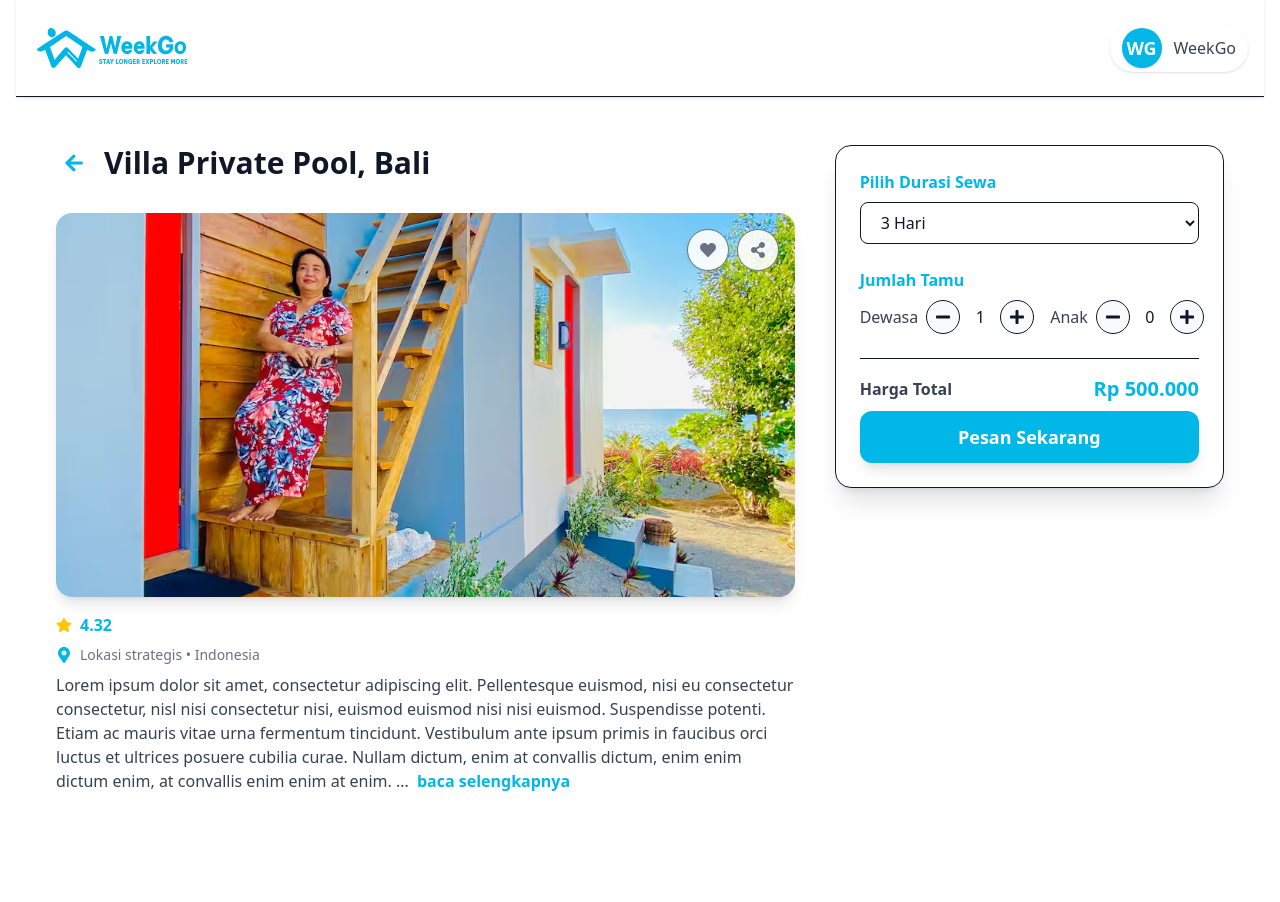
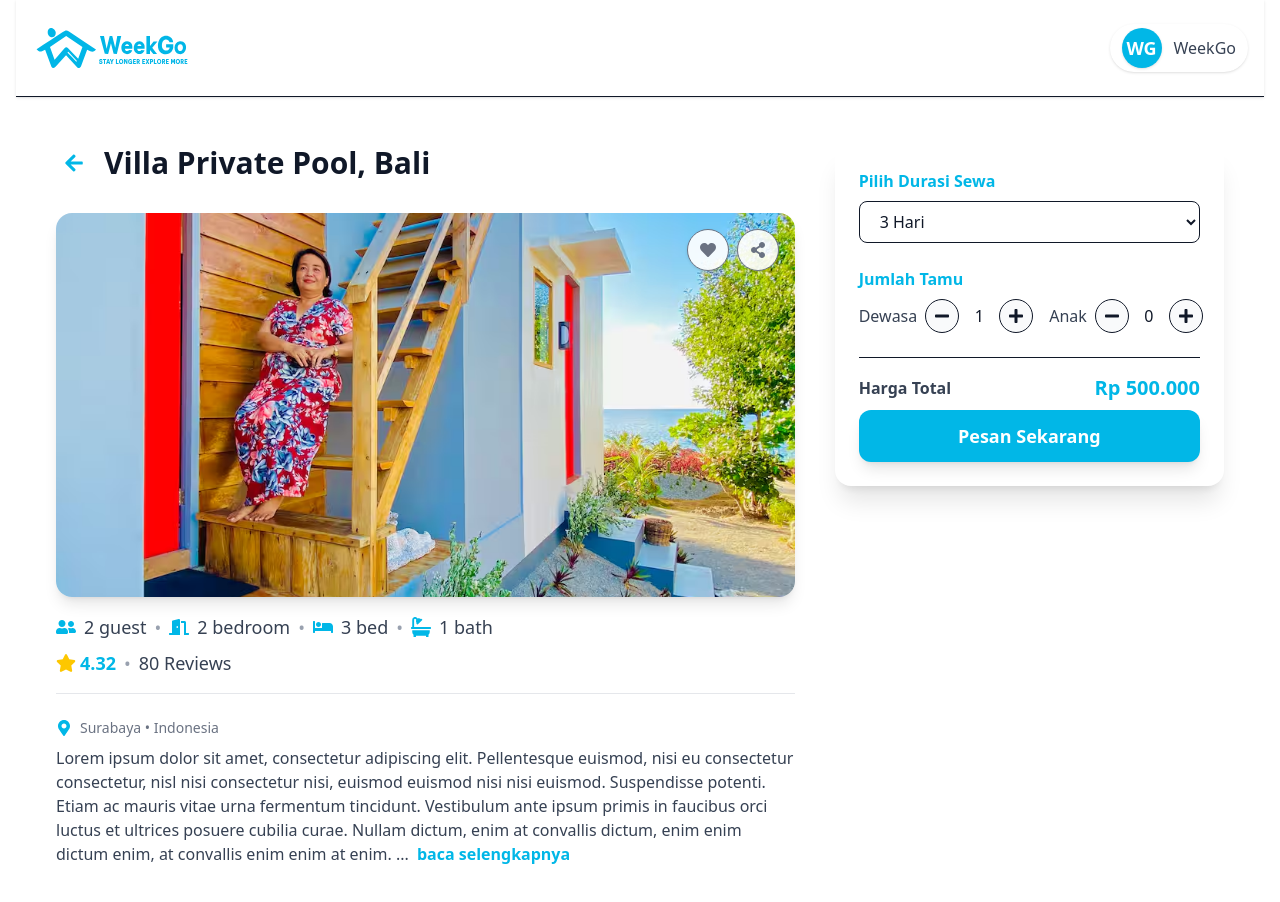
Before and after one commit to nacht24/WeekGo, a Next.js app: page /property/1 in a window 1280 px wide. Shown: the top 902 px of the page. Before the commit the page ends 865 px from the top, so only its background shows below. Built offline with nearby package versions, Linux system fonts and the light colour scheme.

Commit message:
feat: enhance property detail page with additional info and improved layout

```diff
--- a/app/property/[id]/page.js
+++ b/app/property/[id]/page.js
@@ -1,6 +1,7 @@
 'use client';
 import React, { useState, useEffect } from 'react';
-import { FaStar, FaMapMarkerAlt, FaShareAlt, FaHeart, FaMinus, FaPlus, FaArrowLeft } from 'react-icons/fa';
+import { FaStar, FaMapMarkerAlt, FaShareAlt, FaHeart, FaMinus, FaPlus, FaArrowLeft, FaUserFriends, FaBed, FaBath, FaDoorOpen } from 'react-icons/fa';
+import Image from 'next/image';
 
 const dummyProperties = [
 	{
@@ -119,6 +120,15 @@ export default function PropertyDetail({ params }) {
 
     const shortDesc = fullDesc.split('\n').slice(0, 2).join(' ');
 
+    // Dummy info property
+    const info = {
+        guests: 2,
+        bedrooms: 2,
+        beds: 3,
+        baths: 1,
+        reviews: 80,
+    };
+
     if (isLoading) return <DetailSkeleton />;
     if (!property) return <div>Properti tidak ditemukan.</div>;
 
@@ -127,7 +137,7 @@ export default function PropertyDetail({ params }) {
             <div className="flex flex-col lg:flex-row gap-10">
                 {/* Kiri: Header, Foto & Detail */}
                 <div className="w-full lg:w-2/3">
-                    {/* Header (tanpa kotak, nama saja & tombol kembali) */}
+                    {/* Header */}
                     <div className="flex items-center gap-3 mb-8">
                         <button
                             className="p-2 rounded-full hover:bg-primary/10 transition cursor-pointer"
@@ -140,9 +150,11 @@ export default function PropertyDetail({ params }) {
                     </div>
                     {/* Foto */}
                     <div className="relative mb-4">
-                        <img
+                        <Image
                             src={property.image}
                             alt={property.name}
+                            width={800}
+                            height={400}
                             className="w-full h-96 object-cover rounded-2xl shadow-lg"
                         />
                         <div className="absolute top-4 right-4 flex gap-2 z-10">
@@ -166,16 +178,42 @@ export default function PropertyDetail({ params }) {
                             </button>
                         </div>
                     </div>
-                    {/* Rating di bawah foto */}
-                    <div className="flex items-center gap-2 mb-2">
-                        <FaStar className="text-yellow-400" />
-                        <span className="font-semibold text-primary">{property.rating}</span>
+                    {/* Info property di bawah foto */}
+                    <div className="flex items-center text-gray-700 text-base md:text-lg font-medium mb-2">
+                        <span className="flex items-center gap-2">
+                            <FaUserFriends className="text-primary text-xl" /> {info.guests} guest
+                        </span>
+                        <span className="mx-2 text-gray-400 text-lg">•</span>
+                        <span className="flex items-center gap-2">
+                            <FaDoorOpen className="text-primary text-xl" /> {info.bedrooms} bedroom
+                        </span>
+                        <span className="mx-2 text-gray-400 text-lg">•</span>
+                        <span className="flex items-center gap-2">
+                            <FaBed className="text-primary text-xl" /> {info.beds} bed
+                        </span>
+                        <span className="mx-2 text-gray-400 text-lg">•</span>
+                        <span className="flex items-center gap-2">
+                            <FaBath className="text-primary text-xl" /> {info.baths} bath
+                        </span>
                     </div>
+                    {/* Rating & review di bawah info */}
+                    <div className="flex items-center text-gray-700 mb-4 text-base md:text-lg font-medium">
+                        <span className="flex items-center gap-1">
+                            <FaStar className="text-yellow-400 text-xl" />
+                            <span className="font-semibold text-primary">{property.rating}</span>
+                        </span>
+                        <span className="mx-2 text-gray-400 text-lg">•</span>
+                        <span>
+                            {info.reviews} Reviews
+                        </span>
+                    </div>
+                    {/* Garis pembatas */}
+                    <div className="border-b border-gray-200 mb-6"></div>
                     {/* Detail */}
                     <div className="mb-6">
                         <div className="flex items-center gap-2 text-gray-500 mb-2">
                             <FaMapMarkerAlt className="text-primary" />
-                            <span className="text-sm">Lokasi strategis • Indonesia</span>
+                            <span className="text-sm">Surabaya • Indonesia</span>
                         </div>
                         <p className="text-gray-700 whitespace-pre-line">
                             {showFullDesc ? fullDesc : shortDesc + '...'}
@@ -192,7 +230,7 @@ export default function PropertyDetail({ params }) {
                 </div>
                 {/* Kanan: Booking Box */}
                 <div className="w-full lg:w-1/3">
-                    <div className="sticky top-24 bg-white border rounded-2xl shadow-xl p-6 space-y-6">
+                    <div className="sticky top-24 bg-white rounded-2xl shadow-xl p-6 space-y-6">
                         <div>
                             <label className="block font-semibold mb-2 text-primary">
                                 Pilih Durasi Sewa
```
